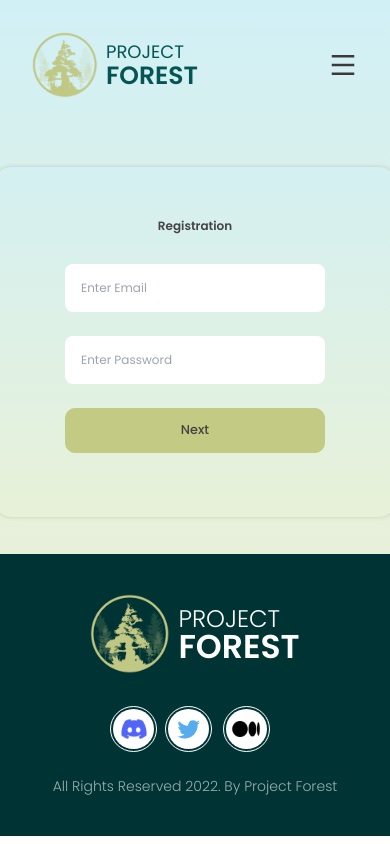
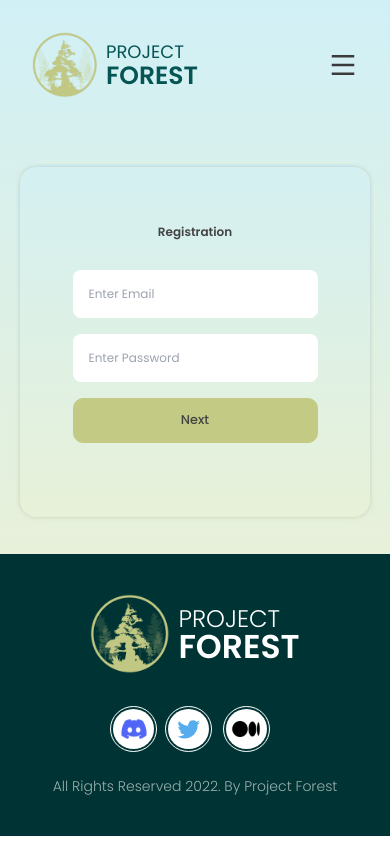
Before and after one commit to Spherix-Tech/projectforest, a Next.js app: page /signup in a window 390 px wide. Built offline with nearby package versions, Linux system fonts and the light colour scheme.

Commit message:
Error msg spacing fixed

```diff
--- a/src/components/auth-components/signup/SignupComponent.js
+++ b/src/components/auth-components/signup/SignupComponent.js
@@ -21,7 +21,7 @@ function SignupComponent() {
     }),
   });
   return (
-    <div className="w-[65%]">
+    <div className="w-[70%]">
       <div className="flex flex-col justify-center items-center gap-[1rem] lg:gap-[1.5rem]">
         <div className="font-semibold text-[12px] md:text-[17px]">
           Registration
@@ -55,7 +55,7 @@ function SignupComponent() {
                       />
                     </div>
                     <ErrorMessage name="email" component="div" />
-                    <div className="flex my-6">
+                    <div className="flex my-4">
                       <Field
                         type="password"
                         placeholder="Enter Password"
@@ -86,7 +86,7 @@ function SignupComponent() {
                   </div>
                 )}
 
-                <div className="my-[0.7rem] md:my-[1rem] w-full">
+                <div className=" my-4 md:my-[1rem] w-full">
                   <button
                     type="submit"
                     className={
--- a/src/components/shared/AuthCard.js
+++ b/src/components/shared/AuthCard.js
@@ -3,7 +3,7 @@ import ImageComponent from "./ImageComponent";
 function AuthCard({ component }) {
   return (
     <div className="flex justify-center items-center auth-card relative ">
-      <div className="min-h-[350px] flex justify-center items-center w-[400px] h-[280px] xs:w-[450px] xs:h-[350px] md:w-[750px] md:h-[450px] lg:w-[900px] lg:h-[500px] 2xl:w-[1320px] 2xl:h-[620px] rounded-[1rem] xl:rounded-[2rem] custom-shadow sha">
+      <div className="min-h-[350px] flex justify-center items-center w-[350px] h-[280px] xs:w-[450px] xs:h-[350px] md:w-[750px] md:h-[450px] lg:w-[900px] lg:h-[500px] 2xl:w-[1320px] 2xl:h-[620px] rounded-[1rem] xl:rounded-[2rem] custom-shadow sha">
         {/* Left side */}
         <div className="hidden md:block flex-1 how-section-bg h-[98.5%] ml-[8px] rounded-[1rem] xl:rounded-[2rem]">
           <ImageComponent
```
